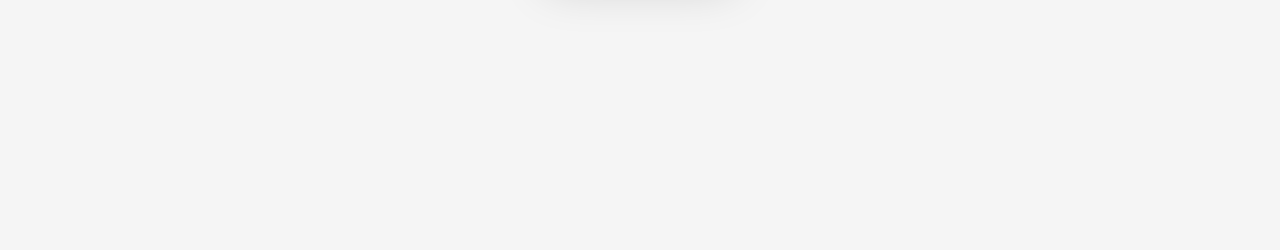
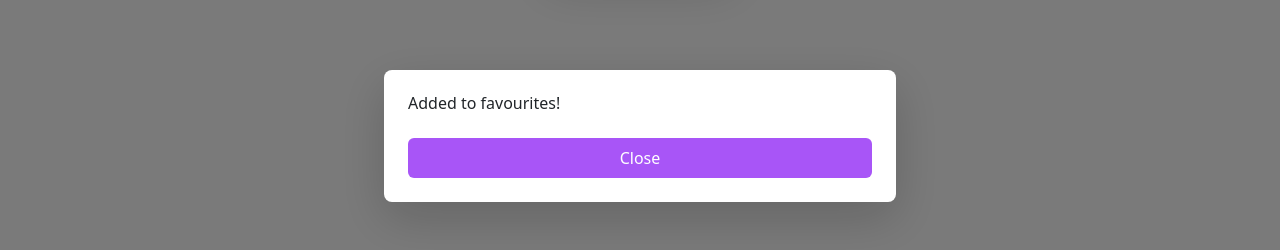
Before and after one commit to BryEmmanuel/GA-Project-2, a React (Vite) app in the folder GA-Project-2/: page /bus in a window 1280 px wide. Both pictures are taken after typing "Sample" into the empty fields and a click on the button "Add to Favourites". Shown: the part 264-514 px from the top of the page. Built offline with nearby package versions, Linux system fonts and the light colour scheme; no server answers.

Commit message:
update project 2

```diff
--- a/GA-Project-2/src/App.jsx
+++ b/GA-Project-2/src/App.jsx
@@ -19,6 +19,7 @@
       console.error("Bus code is undefined or empty.");
       return;
     }
+
     setFavourite([...favourite, busCode]);
 
     const url = "https://api.airtable.com/v0/app19paAgzC7Y35B7/Table%201";
@@ -44,7 +45,6 @@
       console.log(busCode);
     }
   };
-
   // to get bus stops data with ID and ADDRESS
 
   const [busStops, setBusStops] = useState([]);
--- /dev/null
+++ b/GA-Project-2/src/components/Modal.jsx
@@ -0,0 +1,30 @@
+import React from "react";
+
+const Modal = (props) => {
+  if (!props.isOpen) {
+    return null;
+  }
+
+  return (
+    <div className="fixed inset-0 flex items-center justify-center z-50">
+      <div
+        className="modal-overlay fixed inset-0 bg-black opacity-50"
+        onClick={props.onClose}
+      ></div>
+      <div
+        className="modal-content bg-white rounded-lg shadow-lg overflow-y-auto max-w-lg mx-auto p-6"
+        onClick={(e) => e.stopPropagation()}
+      >
+        {props.children}
+        <button
+          className="bg-purple-500 text-white rounded-md px-4 py-2 mt-4 hover:bg-purple-600 focus:outline-none focus:ring-2 focus:ring-purple-300"
+          onClick={props.onClose}
+        >
+          Close
+        </button>
+      </div>
+    </div>
+  );
+};
+
+export default Modal;
--- a/GA-Project-2/src/components/SearchPage.jsx
+++ b/GA-Project-2/src/components/SearchPage.jsx
@@ -1,6 +1,12 @@
-import React, { useEffect, useRef } from "react";
+import React, { useEffect, useRef, useState } from "react";
+import Modal from "./Modal";
 
 const SearchPage = (props) => {
+  const [isModalOpen, setIsModalOpen] = useState(false);
+
+  const openModal = () => setIsModalOpen(true);
+  const closeModal = () => setIsModalOpen(false);
+
   useEffect(() => {
     console.log(props.busCodeRef.current.value);
     console.log(props.busCode);
@@ -103,11 +109,19 @@
         <div className="flex justify-center">
           <button
             type="button"
-            onClick={() => props.addFavourite(props.busCodeRef.current.value)}
+            onClick={() => {
+              props.addFavourite(props.busCodeRef.current.value);
+              openModal();
+            }}
             className="bg-gradient-to-r from-purple-500 via-purple-600 to-purple-700 hover:from-purple-600 hover:to-purple-800 text-white font-bold py-2 px-4 rounded-lg focus:outline-none focus:ring-2 focus:ring-purple-600 focus:ring-opacity-50 shadow-lg hover:shadow-xl transition-all duration-300 ease-in-out"
           >
             Add to Favourites
           </button>
+          <div>
+            <Modal isOpen={isModalOpen} onClose={closeModal}>
+              <h2>Added to favourites!</h2>
+            </Modal>
+          </div>
         </div>
       </>
     </div>
```
